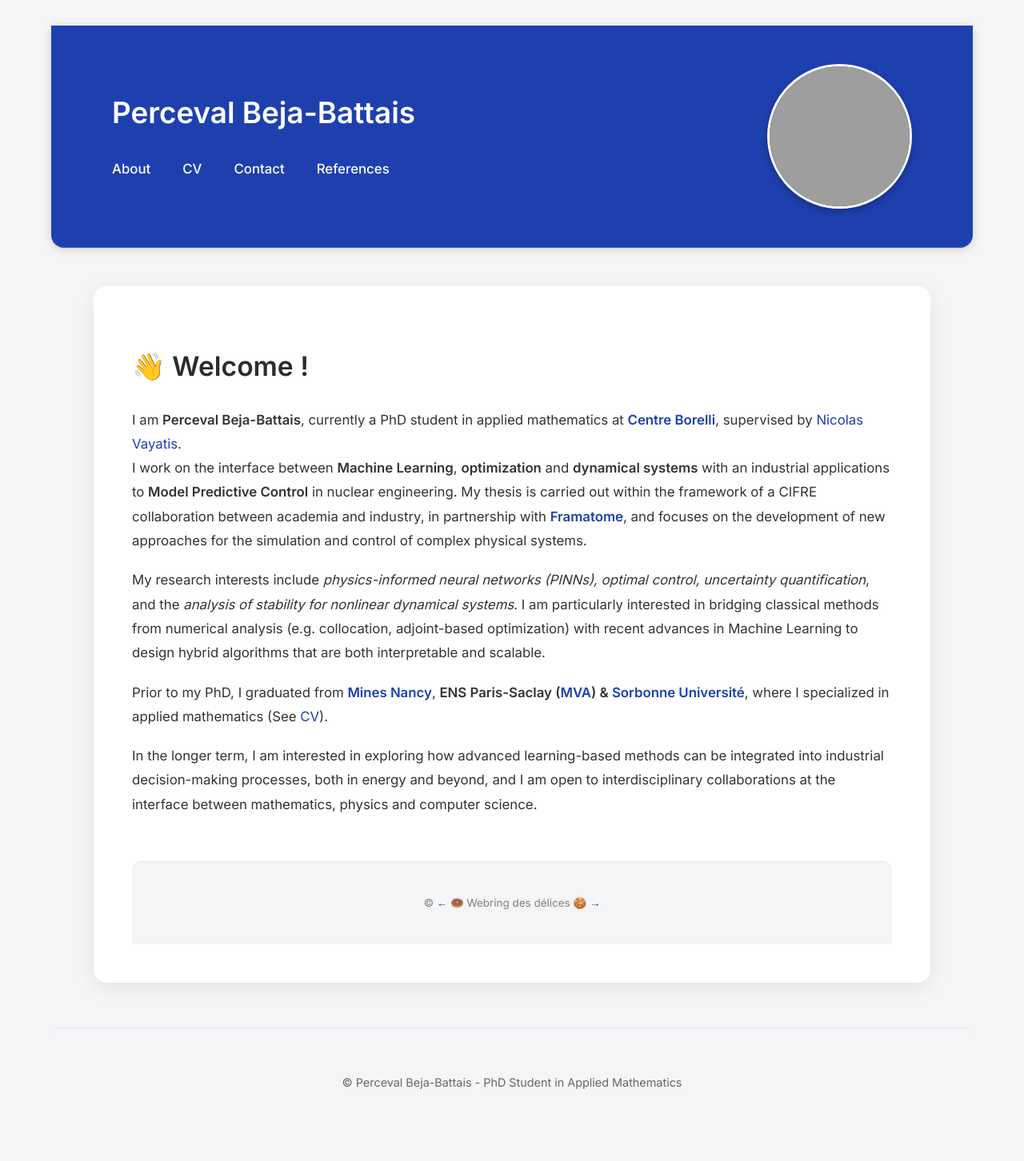
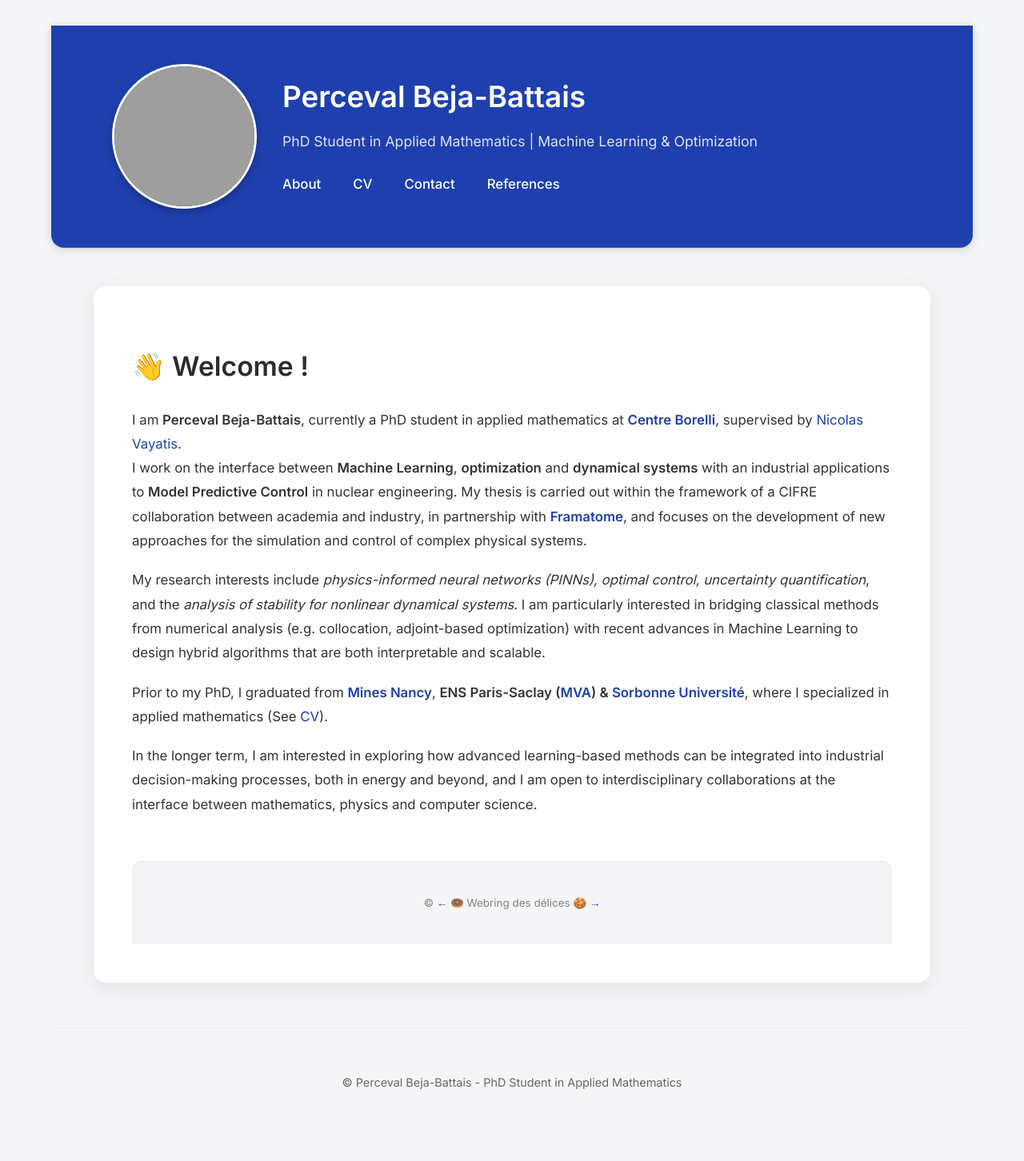
Before and after one commit to PercevalBejaBattais/pbb.github.io, a Jekyll site: the page built from index.md, in a window 1280 px wide. Shown: the whole page at 80% size. Built offline with Jekyll 4.4.1, drawn with Linux system fonts in a browser that asks for light colours; grey boxes are pictures that could not be loaded.

Commit message:
Update default.html

```diff
--- a/_layouts/default.html
+++ b/_layouts/default.html
@@ -13,17 +13,21 @@
 <body>
   <header>
     <div class="header-container">
+      <div class="header-photo">
+        <img class="profile-pic" src="{{ '/assets/img/photo.jpg' | relative_url }}" alt="Photo de profil">
+      </div>
       <div class="header-text">
-        <h1>{{ site.title }}</h1>
+        <!-- Nom en H1 pour le SEO -->
+        <h1>Perceval Beja-Battais</h1>
+        <!-- Sous-titre -->
+        <p class="subtitle">PhD Student in Applied Mathematics | Machine Learning & Optimization</p>
+
         <nav>
           <a href="{{ '/' | relative_url }}">About</a>
           <a href="{{ '/cv' | relative_url }}">CV</a>
           <a href="{{ '/contact' | relative_url }}">Contact</a>
           <a href="{{ '/references' | relative_url }}">References</a>
         </nav>
-      </div>
-      <div class="header-photo">
-        <img class="profile-pic" src="{{ '/assets/img/photo.jpg' | relative_url }}" alt="Photo de profil">
       </div>
     </div>
   </header>
@@ -33,7 +37,7 @@
   </main>
 
   <footer>
-    <p>&copy; {{ site.title }} - {{ site.description }}</p>
+    <p>&copy; Perceval Beja-Battais - {{ site.description }}</p>
   </footer>
 </body>
 </html>
```
Also changed, not shown: other parts of _layouts/default.html (+1 -1 lines).
